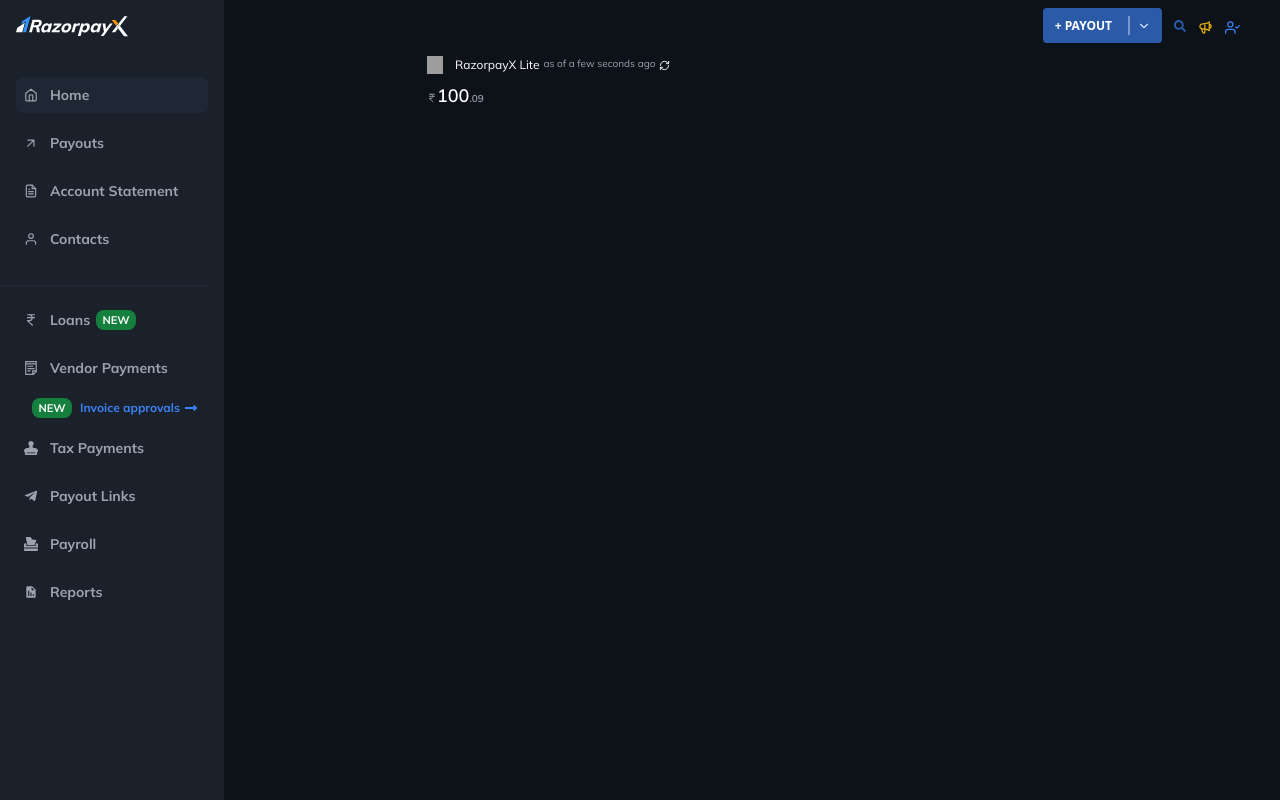
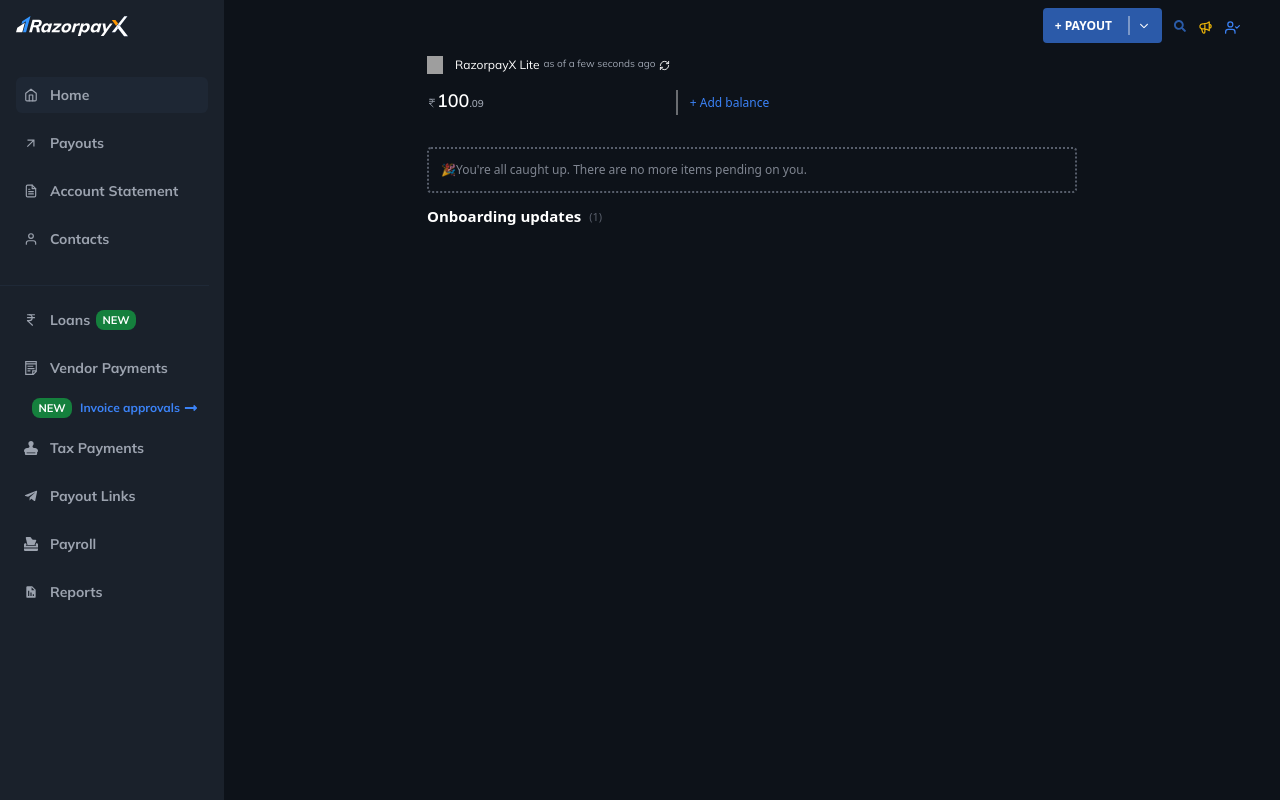
Before and after one commit to akay41024/RazorpayX-Clone, a React (Vite) app: page / in a window 1280 px wide. Built offline with nearby package versions, Linux system fonts and the light colour scheme; grey boxes are pictures that could not be loaded.

Commit message:
Update favicon link in index.html and improve UI on Home page

```diff
--- a/index.html
+++ b/index.html
@@ -2,7 +2,7 @@
 <html lang="en">
   <head>
     <meta charset="UTF-8" />
-    <link rel="icon" type="image/svg+xml" href="/vite.svg" />
+    <link rel="icon" type="image/svg+xml" href="/public/favicon.png" />
     <meta name="viewport" content="width=device-width, initial-scale=1.0" />
     <title>RazorpayX</title>
     <!-- google font -->
--- a/src/pages/Home.jsx
+++ b/src/pages/Home.jsx
@@ -31,16 +31,32 @@
               alt="Xlogo"
               className="w-4"
             />
-            <h2 className="text-white font-mullish text-[12px] ml-2">RazorpayX Lite</h2>
-            <p className="text-gray-400 font-mullish text-[10px]">as of a few seconds ago</p>
-            <LuRefreshCw className="text-white text-[11px] relative top-1"/>
+            <h2 className="text-white font-mullish text-[12px] ml-2">
+              RazorpayX Lite
+            </h2>
+            <p className="text-gray-400 font-mullish text-[10px]">
+              as of a few seconds ago
+            </p>
+            <LuRefreshCw className="text-white text-[11px] relative top-1" />
           </div>
           <div className="flex items-center mt-2">
-              <LuIndianRupee className="text-gray-400 text-[10px]" />
-              <span className="text-white text-lg font-semibold font-mullish">
-                100<span className="text-gray-400 text-[10px]">.09</span>
-              </span>
-            </div>
+            <LuIndianRupee className="text-gray-400 text-[10px]" />
+            <span className="text-white text-lg font-semibold font-mullish">
+              100<span className="text-gray-400 text-[10px]">.09</span>
+            </span>
+            <div class="inline-block h-[25px] ml-48 my-2 w-0.5 self-stretch bg-neutral-100/40"></div>
+            <span className="flex text-[12px] text-blue-500 cursor-pointer ml-3">
+              + Add balance
+            </span>
+          </div>
+          <div class="border-dotted border-2 border-gray-500/80 mt-6 rounded text-gray-400/80 p-3 font-light text-[12px]">
+            🎉You're all caught up. There are no more items pending on you.
+          </div>
+          <div className="flex mt-3">
+            <h2 className="text-white font-semibold text-[15px]">Onboarding updates</h2>
+            <p className="text-gray-500/80 text-[11px] text-center ml-2 relative top-1">(1)</p>
+          </div>
+
         </div>
       </div>
     </>
```
Also changed, not shown: public/favicon.png (added).
